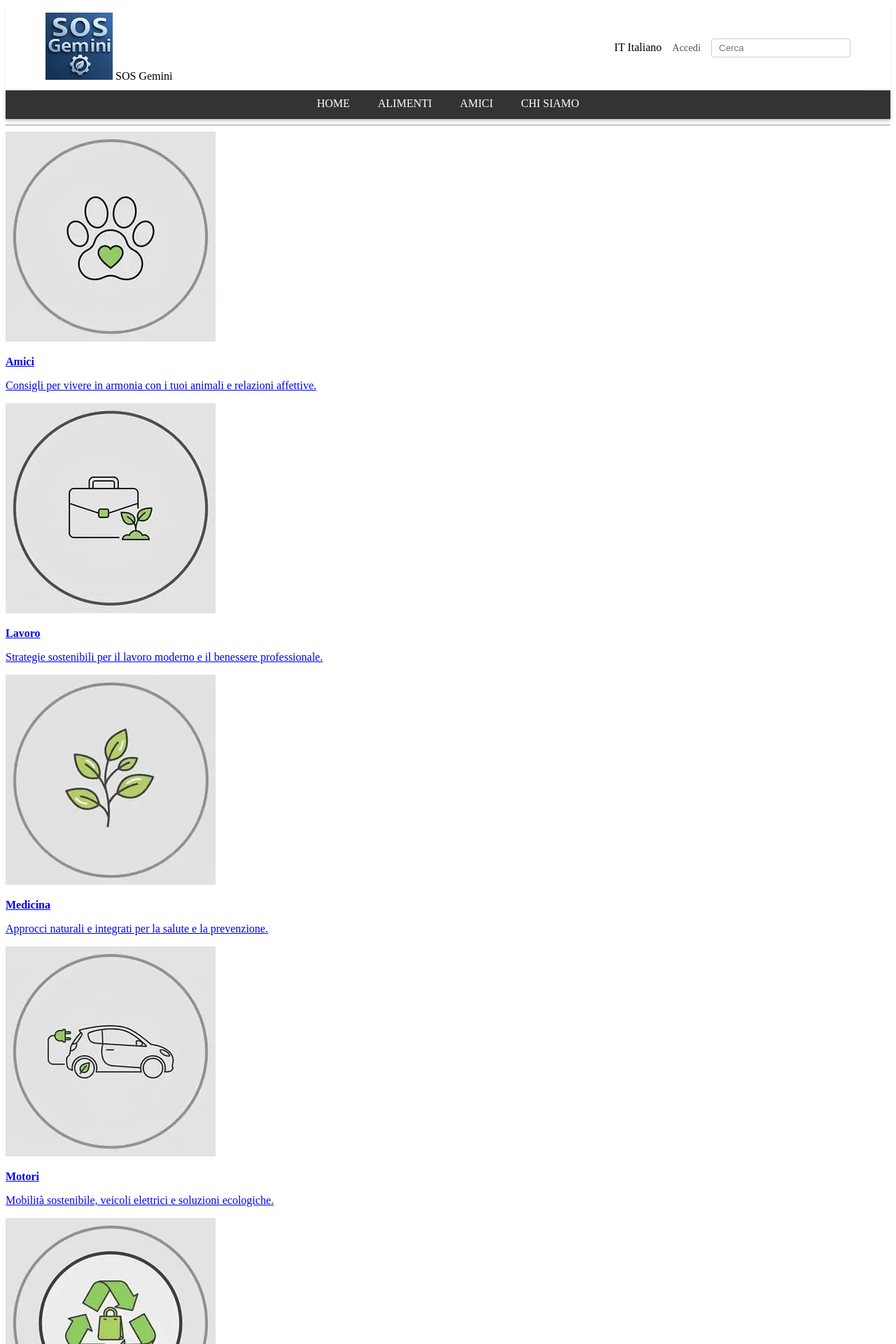
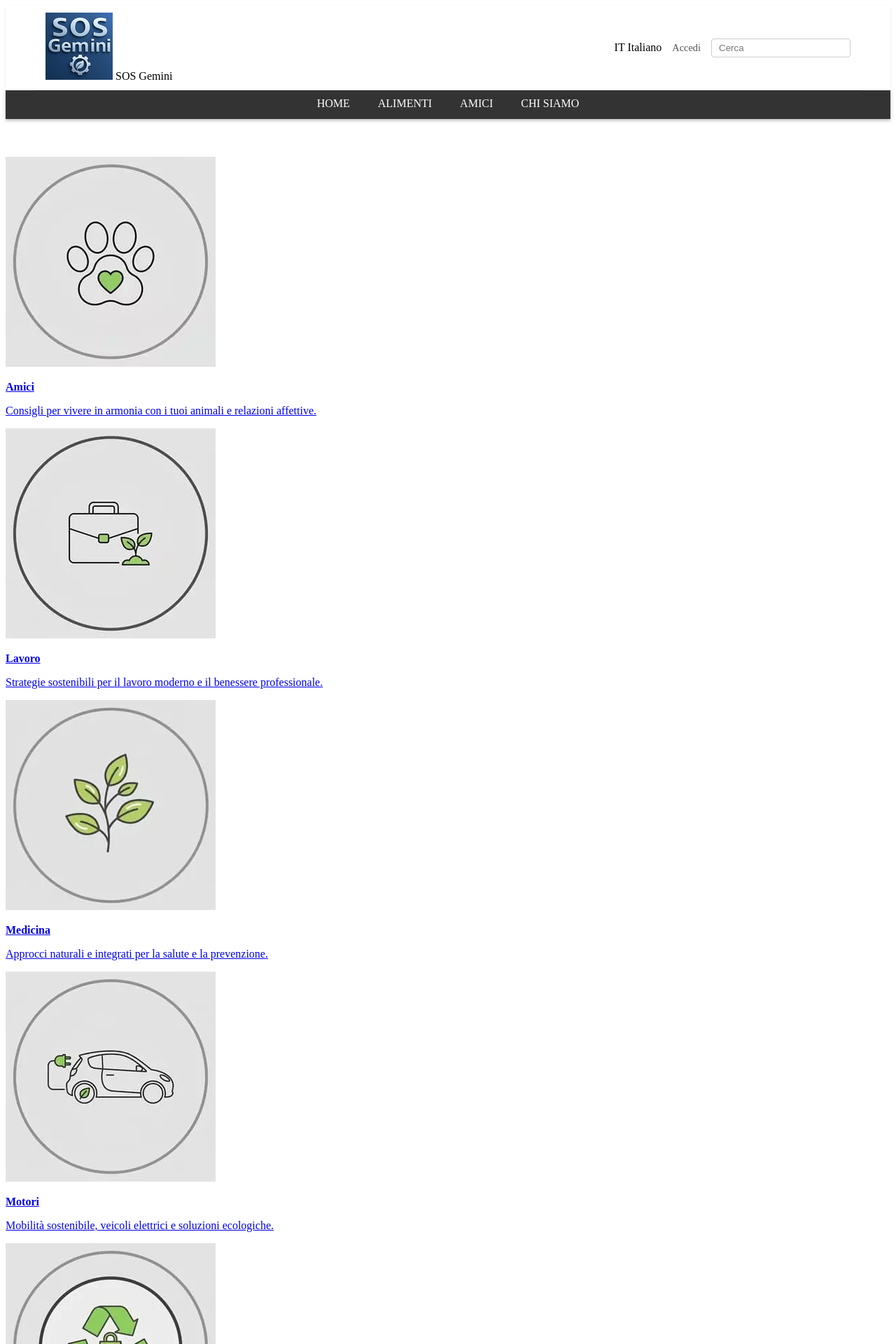
Before and after one commit to sosgemini/sosgemini.github.io, a Jekyll site: the page built from index.html, in a window 1280 px wide. Shown: the top 1920 px of the page at 70% size. Built offline with Jekyll 4.4.1, drawn with Linux system fonts in a browser that asks for light colours.

Commit message:
Update index.html

```diff
--- a/index.html
+++ b/index.html
@@ -2,5 +2,5 @@
 layout: default
 title: Home
 ---
-<hr>
+<br><br><br>
 {% include squares.html %}
```
